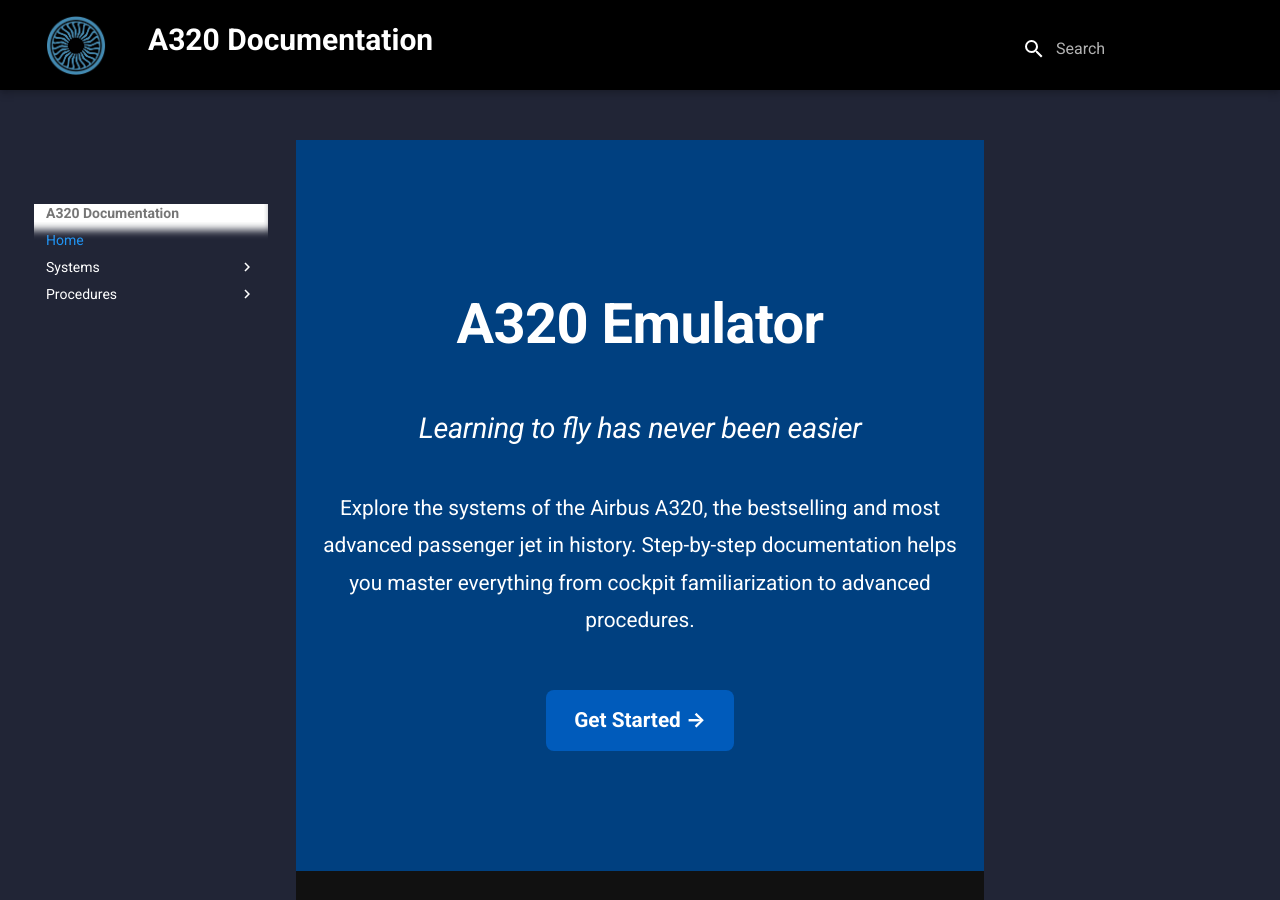
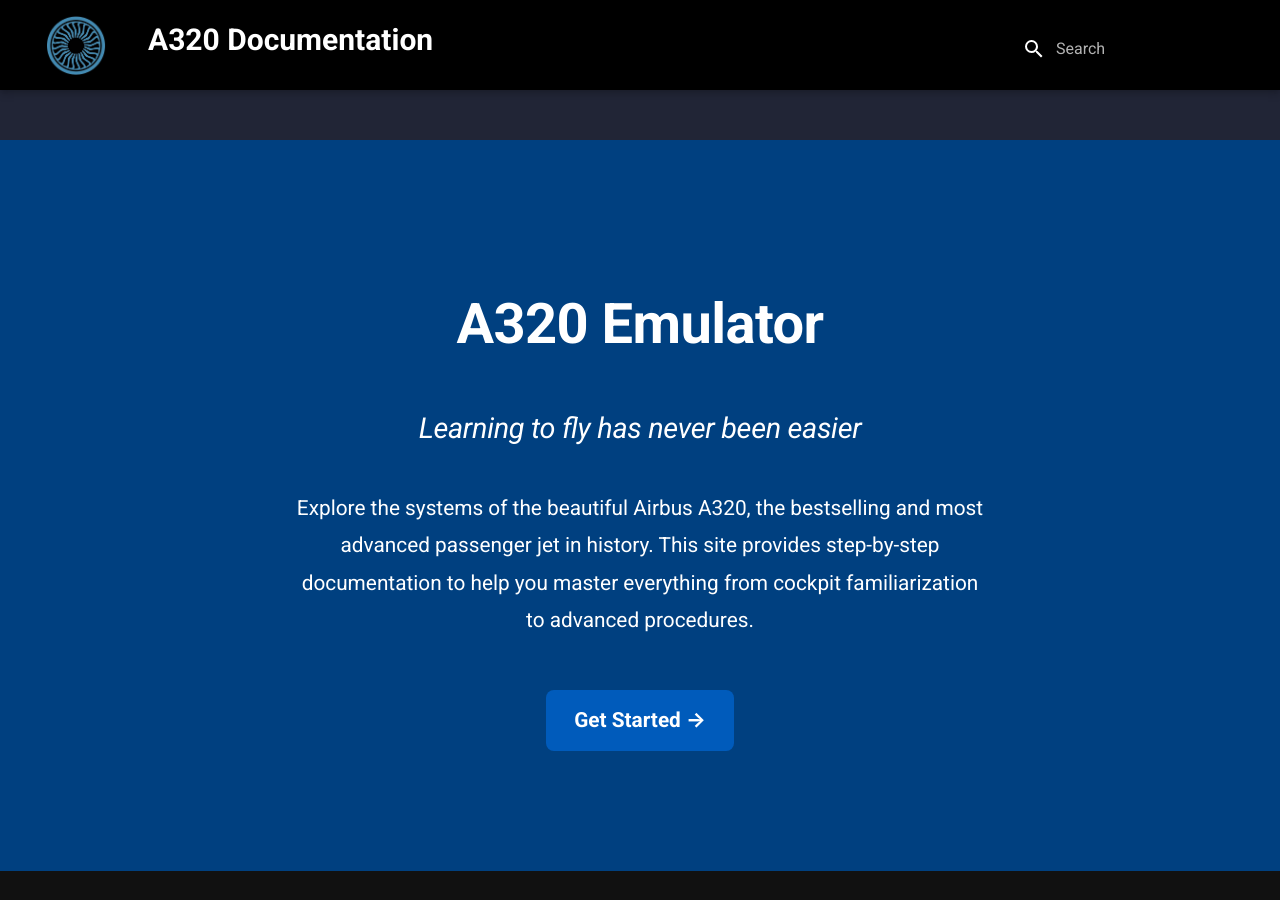
Before and after one commit to danhuaflx-56/A320-emulator, an MkDocs documentation site: the page built from docs/index.md, in a window 1280 px wide and 900 px high. Built offline with MkDocs 1.6.1 and Material for MkDocs 9.7.7, drawn with Linux system fonts in a browser that asks for light colours.

Commit message:
Update index.md

```diff
--- a/docs/index.md
+++ b/docs/index.md
@@ -1,11 +1,11 @@
-<!-- Hero Section -->
-<div style="background-color:#004080; color:white; text-align:center; padding:120px 20px;">
+<!-- Hero Section (Full Width) -->
+<div style="width:100vw; position:relative; left:50%; margin-left:-50vw; background-color:#004080; color:white; text-align:center; padding:120px 20px;">
   <h1 style="font-size:3.5em; font-weight:bold; margin-bottom:15px;">A320 Emulator</h1>
   <h3 style="font-size:1.8em; font-style:italic; color:#ccc; margin-bottom:40px;">
     Learning to fly has never been easier
   </h3>
   <p style="font-size:1.3em; max-width:700px; margin:0 auto 50px auto; line-height:1.8;">
-    Explore the systems of the Airbus A320, the bestselling and most advanced passenger jet in history. Step-by-step documentation helps you master everything from cockpit familiarization to advanced procedures.
+    Explore the systems of the beautiful Airbus A320, the bestselling and most advanced passenger jet in history. This site provides step-by-step documentation to help you master everything from cockpit familiarization to advanced procedures.
   </p>
   <a href="getting-started/" style="
     display:inline-block;
@@ -22,25 +22,33 @@
 </div>
 
 <!-- Section 1 -->
-<div style="background-color:#111; color:white; padding:100px 20px; text-align:center;">
+<div style="width:100vw; position:relative; left:50%; margin-left:-50vw; background-color:#111; color:white; text-align:center; padding:100px 20px;">
   <h2 style="font-size:2.5em; margin-bottom:20px;">Getting Started</h2>
-  <p style="font-size:1.2em; max-width:700px; margin:0 auto;">Learn about cockpit layout, controls, and basic startup procedures.</p>
+  <p style="font-size:1.2em; max-width:700px; margin:0 auto;">
+    Learn about cockpit layout, controls, and basic startup procedures.
+  </p>
 </div>
 
 <!-- Section 2 -->
-<div style="background-color:#1a1a1a; color:white; padding:100px 20px; text-align:center;">
+<div style="width:100vw; position:relative; left:50%; margin-left:-50vw; background-color:#1a1a1a; color:white; text-align:center; padding:100px 20px;">
   <h2 style="font-size:2.5em; margin-bottom:20px;">Systems Overview</h2>
-  <p style="font-size:1.2em; max-width:700px; margin:0 auto;">Electrical, hydraulics, fuel, and other systems are explained in detail.</p>
+  <p style="font-size:1.2em; max-width:700px; margin:0 auto;">
+    Electrical, hydraulics, fuel, and other systems are explained in detail.
+  </p>
 </div>
 
 <!-- Section 3 -->
-<div style="background-color:#111; color:white; padding:100px 20px; text-align:center;">
+<div style="width:100vw; position:relative; left:50%; margin-left:-50vw; background-color:#111; color:white; text-align:center; padding:100px 20px;">
   <h2 style="font-size:2.5em; margin-bottom:20px;">Procedures</h2>
-  <p style="font-size:1.2em; max-width:700px; margin:0 auto;">Step-by-step normal, abnormal, and emergency procedures.</p>
+  <p style="font-size:1.2em; max-width:700px; margin:0 auto;">
+    Step-by-step normal, abnormal, and emergency procedures.
+  </p>
 </div>
 
 <!-- Section 4 -->
-<div style="background-color:#1a1a1a; color:white; padding:100px 20px; text-align:center;">
+<div style="width:100vw; position:relative; left:50%; margin-left:-50vw; background-color:#1a1a1a; color:white; text-align:center; padding:100px 20px;">
   <h2 style="font-size:2.5em; margin-bottom:20px;">Tips & Tricks</h2>
-  <p style="font-size:1.2em; max-width:700px; margin:0 auto;">Learn how to operate the A320 like a pro with efficiency and realism in mind.</p>
+  <p style="font-size:1.2em; max-width:700px; margin:0 auto;">
+    Learn how to operate the A320 like a pro with efficiency and realism in mind.
+  </p>
 </div>
```
